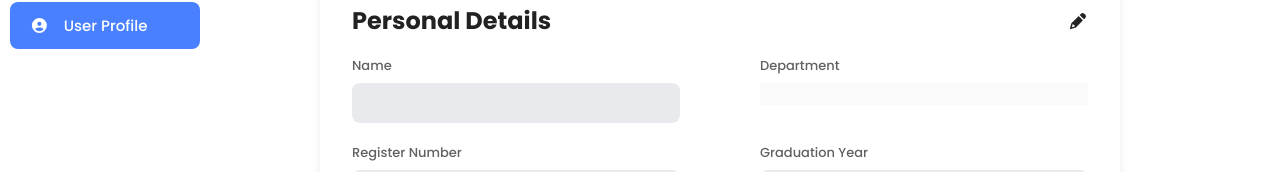
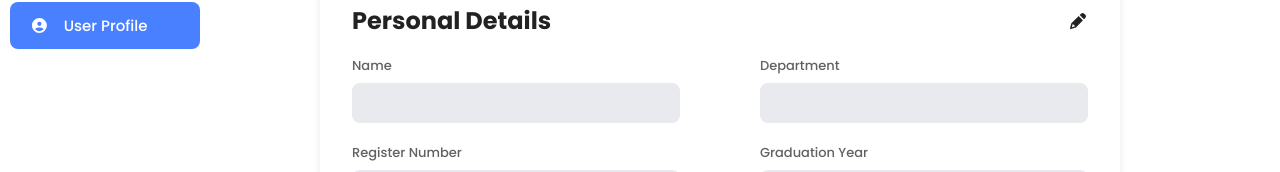
Before and after one commit to arbasil05/Trackify, a React (Vite) app in the folder Frontend/: page /user in a window 1280 px wide. Shown: the part 207-379 px from the top of the page. Built offline with nearby package versions, Linux system fonts and the light colour scheme; no server answers.

Commit message:
minor fix: removed classname space

```diff
--- a/Frontend/src/components/userdetails/UserDetails.jsx
+++ b/Frontend/src/components/userdetails/UserDetails.jsx
@@ -106,7 +106,7 @@ const UserDetails = ({ isDark, userDetails, loading, onDataRefresh }) => {
                 </select>
               ) : (
                 <input
-                  className="userd  etails-input"
+                  className="userdetails-input"
                   type="text"
                   disabled
                   value={userDetails.dept}
```
